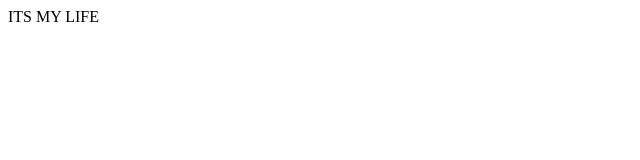
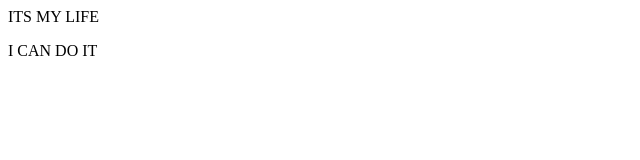
Before and after one commit to sonalitestgit/demo, a plain HTML site: page index.html in a window 1280 px wide. Shown: the full height of the page, 0-640 px from the left. Drawn offline with Linux system fonts and the light colour scheme.

Commit message:
feature change

```diff
--- a/index.html
+++ b/index.html
@@ -1 +1,2 @@
 <p> ITS MY LIFE</p>
+<p>I CAN DO IT</p>
```
